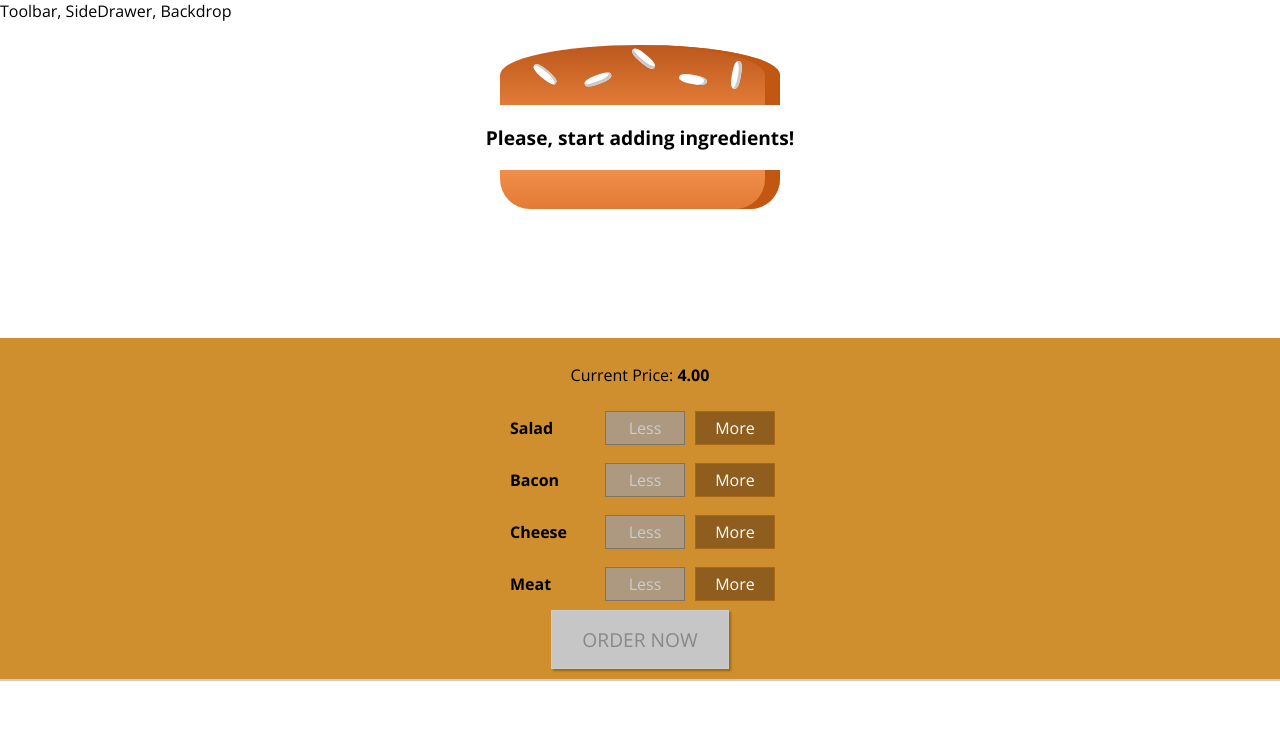
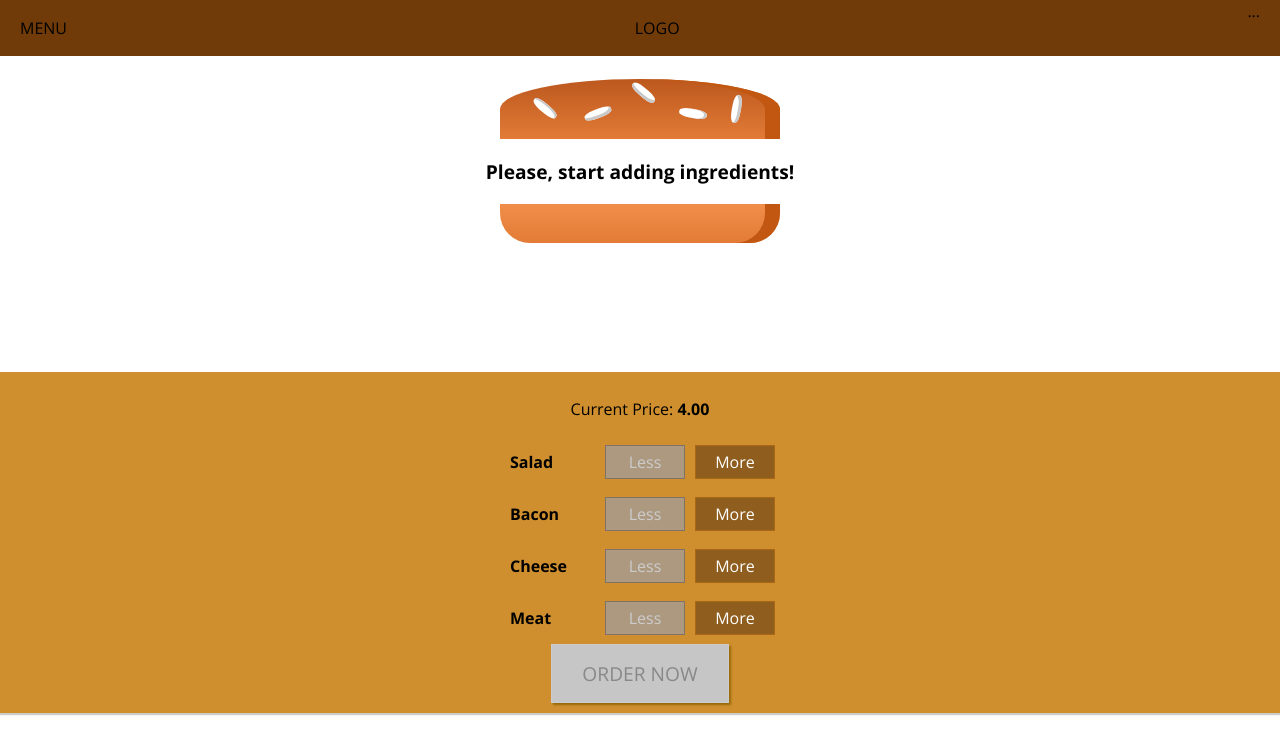
Before and after one commit to shestakova1806/burger-builder, a React (Create React App) app: page / in a window 1280 px wide. Shown: the top 754 px of the page. Built offline with nearby package versions, Linux system fonts and the light colour scheme.

Commit message:
feat: added toolbar

```diff
--- a/src/components/Layout/Layout.js
+++ b/src/components/Layout/Layout.js
@@ -2,10 +2,11 @@
 
 import { Aux } from "../../hoc/Aux";
 import classes from "./Layout.module.css";
+import { Toolbar } from "../Navigation/Toolbar/Toolbar";
 
 export const Layout = (props) => (
   <Aux>
-    <div>Toolbar, SideDrawer, Backdrop</div>
+    <Toolbar />
     <main className={classes.Content}>{props.children}</main>
   </Aux>
 );
--- a/src/components/Layout/Layout.module.css
+++ b/src/components/Layout/Layout.module.css
@@ -1,3 +1,3 @@
 .Content {
-  margin-top: 16px;
+  margin-top: 72px;
 }
--- /dev/null
+++ b/src/components/Navigation/Toolbar/Toolbar.js
@@ -0,0 +1,11 @@
+import React from "react";
+
+import classes from "./Toolbar.module.css";
+
+export const Toolbar = (props) => (
+  <header className={classes.Toolbar}>
+    <div>MENU</div>
+    <div>LOGO</div>
+    <nav>...</nav>
+  </header>
+);
--- /dev/null
+++ b/src/components/Navigation/Toolbar/Toolbar.module.css
@@ -0,0 +1,18 @@
+.Toolbar {
+  height: 56px;
+  width: 100%;
+  position: fixed;
+  top: 0;
+  left: 0;
+  background-color: #703b09;
+  display: flex;
+  justify-content: space-between;
+  align-items: center;
+  padding: 0 20px;
+  box-sizing: border-box;
+  z-index: 90;
+}
+
+.Toolbar nav {
+  height: 100%;
+}
```
Also changed, not shown: 1 other file (tests, documents, lock files or other folders).
